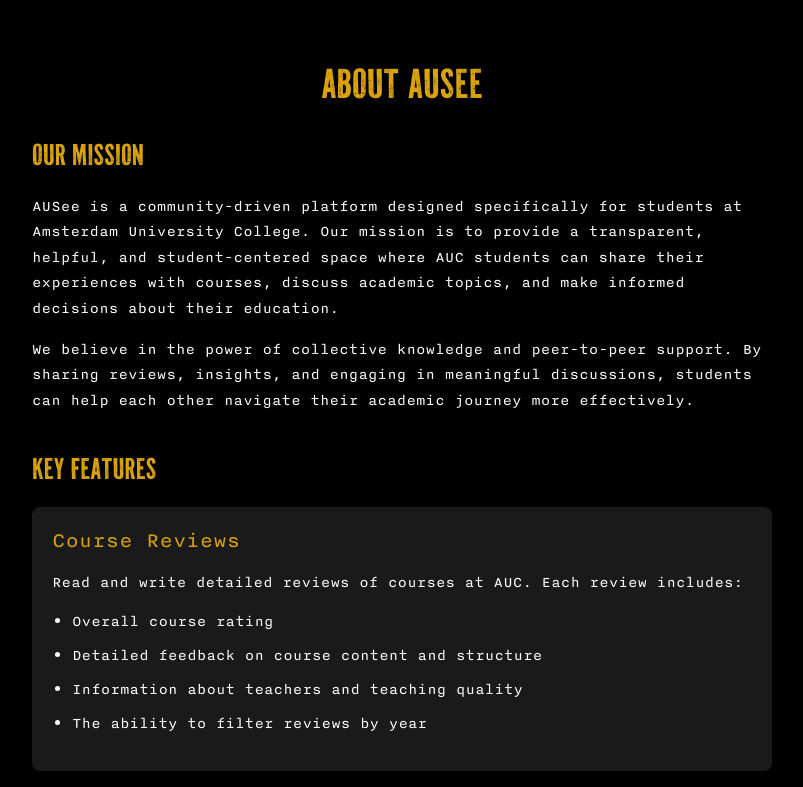
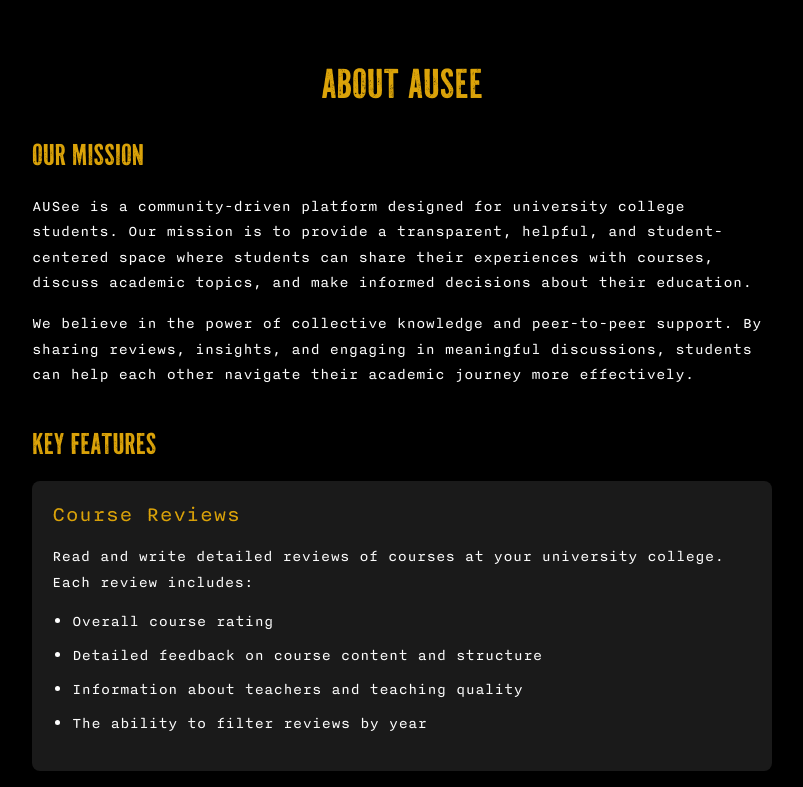
Before and after one commit to NatanAmado/AUSee, a Django app: page /1/courses/about/ in a window 1280 px wide. Shown: the part 154-941 px from the top of the page, without its empty margins (238-1041 px from the left). Run offline with Django 4.2, Linux system fonts and the light colour scheme.

Commit message:
Update about page content: generalize mission statement to encompass all university college students and revise course review descriptions for broader applicability. Fix minor HTML formatting issues for improved readability.

```diff
--- a/reviews/templates/reviews/about.html
+++ b/reviews/templates/reviews/about.html
@@ -76,8 +76,8 @@
     <div class="about-section">
         <h2>Our Mission</h2>
         <p>
-            AUSee is a community-driven platform designed specifically for students at Amsterdam University College.
-            Our mission is to provide a transparent, helpful, and student-centered space where AUC students can share
+            AUSee is a community-driven platform designed for university college students.
+            Our mission is to provide a transparent, helpful, and student-centered space where students can share
             their experiences with courses, discuss academic topics, and make informed decisions about their education.
         </p>
         <p>
@@ -93,7 +93,7 @@
         <div class="feature-box">
             <h3>Course Reviews</h3>
             <p>
-                Read and write detailed reviews of courses at AUC. Each review includes:
+                Read and write detailed reviews of courses at your university college. Each review includes:
             </p>
             <ul>
                 <li>Overall course rating</li>
@@ -294,7 +294,7 @@
             </p>
             <p>
                 We hold no legal responsibility for the content posted by users on this platform. Reviews, comments, and forum posts represent the personal opinions of individual users and not those of AUSee, Amsterdam University College, or any affiliated institutions.
-            </
+            </p>
             <p>
                 While we strive to maintain a helpful and accurate platform through our community moderation system, we cannot guarantee the accuracy, completeness, or reliability of any content posted by users.
             </p>
```
